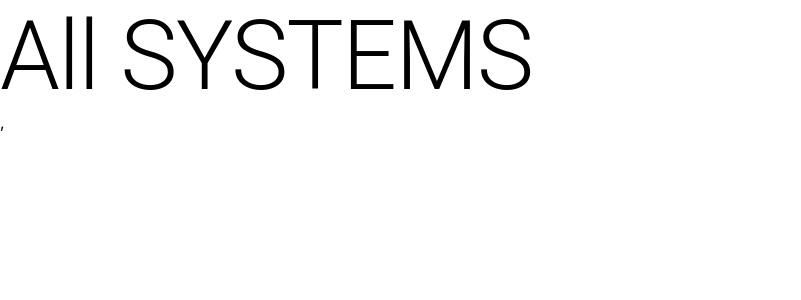
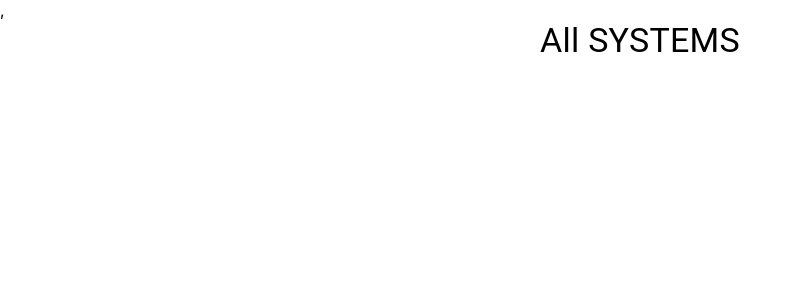
Before and after one commit to RR-waze-final-project/client, a React (Create React App) app: page /manager/1 in a window 1280 px wide. Shown: the top 300 px of the page, without its empty margins (0-801 px from the left). Built offline with nearby package versions, Linux system fonts and the light colour scheme.

Commit message:
push view

```diff
--- a/src/App.tsx
+++ b/src/App.tsx
@@ -4,7 +4,7 @@ import Login from "./components/fireBase/login";
 import Register from "./components/fireBase/register";
 import Reset from "./components/fireBase/reset";
 import Dashboard from "./components/fireBase/dashboard";
-import ManagerPage from "./components/view/ManagerPage";
+import ManagerPage from "./view/ManagerPage";
 
 function App() {
   return (
--- /dev/null
+++ b/src/components/ShowAllSystems.tsx
@@ -0,0 +1,14 @@
+import React, { useEffect, useState } from "react";
+import Typography from '@mui/material/Typography';
+
+function ShowAllSystems() {
+
+    return(
+        <>
+        <Typography variant="h4" component="h2" textAlign={'center'}>
+            All SYSTEMS
+        </Typography>
+        </>
+    )
+}
+export default ShowAllSystems;
--- a/src/components/view/ManagerPage.tsx
+++ b/src/view/ManagerPage.tsx
@@ -1,11 +1,14 @@
 import React, { useEffect, useState } from "react";
 import Typography from '@mui/material/Typography';
+import ShowAllSystems from '../components/ShowAllSystems';
 
 function ManagerPage() {
 
     return(
         <>
-        <Typography variant="h1" component="h2">All SYSTEMS</Typography>,
+        <Typography variant="h4" component="h2" textAlign={'center'}>
+        </Typography>,
+        <ShowAllSystems/>
         </>
     )
 }
--- a/tsconfig.json
+++ b/tsconfig.json
@@ -22,5 +22,5 @@
   },
   "include": [
     "src"
-  ]
+, "src/view"  ]
 }
```
